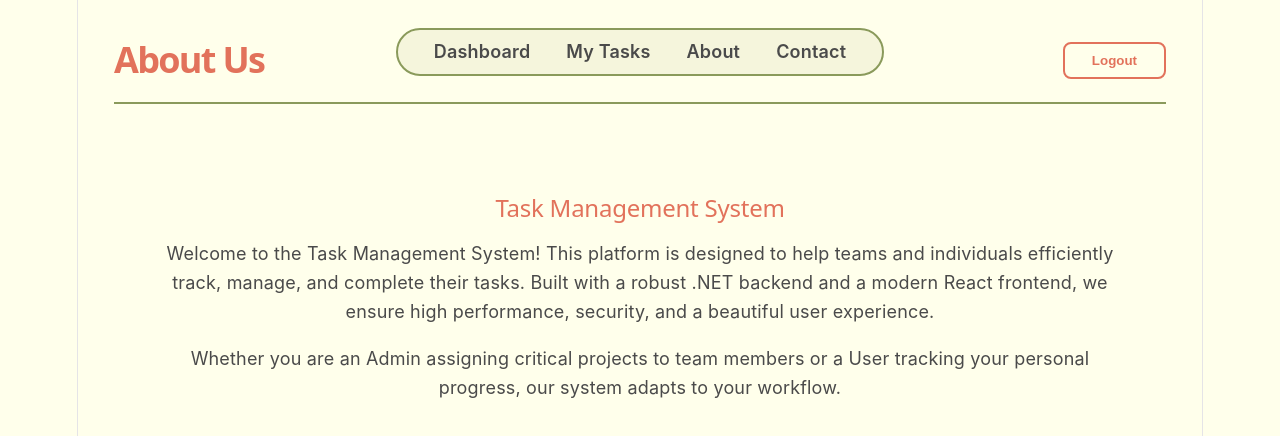
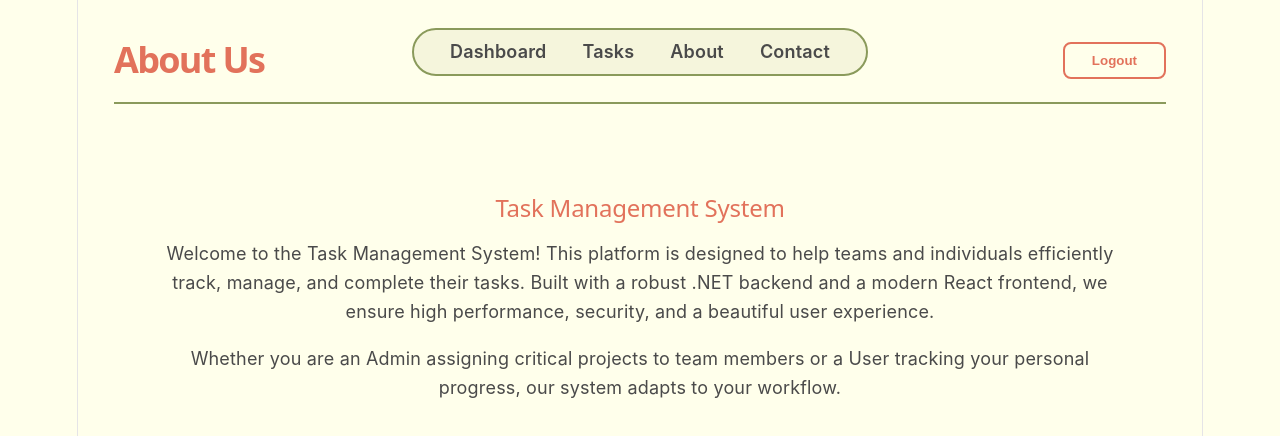
Before and after one commit to mian-owais/cohort-9-dotnet-14824-mian, a React (Vite) app in the folder client/: page /about in a window 1280 px wide. Shown: the top 436 px of the page. Built offline with nearby package versions, Linux system fonts and the light colour scheme; no server answers.

Commit message:
fix: Rename My Tasks to Tasks

```diff
--- a/client/src/components/Navbar.tsx
+++ b/client/src/components/Navbar.tsx
@@ -37,7 +37,7 @@ const Navbar: React.FC<NavbarProps> = ({ title }) => {
         transform: 'translateY(-8px)'
       }}>
         <Link to="/dashboard" style={{ color: 'var(--text-p)', textDecoration: 'none', fontWeight: 600, whiteSpace: 'nowrap' }}>Dashboard</Link>
-        <Link to="/tasks" style={{ color: 'var(--text-p)', textDecoration: 'none', fontWeight: 600, whiteSpace: 'nowrap' }}>My Tasks</Link>
+        <Link to="/tasks" style={{ color: 'var(--text-p)', textDecoration: 'none', fontWeight: 600, whiteSpace: 'nowrap' }}>Tasks</Link>
         <Link to="/about" style={{ color: 'var(--text-p)', textDecoration: 'none', fontWeight: 600, whiteSpace: 'nowrap' }}>About</Link>
         <Link to="/contact" style={{ color: 'var(--text-p)', textDecoration: 'none', fontWeight: 600, whiteSpace: 'nowrap' }}>Contact</Link>
       </div>
--- a/client/src/pages/tasks/TaskListPage.tsx
+++ b/client/src/pages/tasks/TaskListPage.tsx
@@ -44,7 +44,7 @@ const TaskListPage: React.FC = () => {
 
   return (
     <div className="dashboard-container">
-      <Navbar title="My Tasks" />
+      <Navbar title="Tasks" />
 
       {error && <div className="dashboard-error">{error}</div>}
 
```
